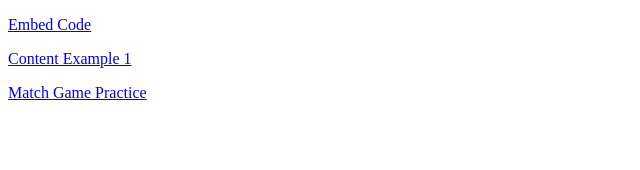
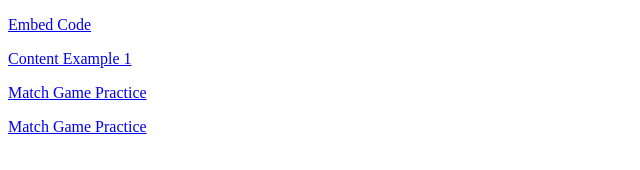
Before and after one commit to tabaldry/h5p-storage, a plain HTML site: page index.html in a window 1280 px wide. Shown: the whole page, without its empty margins (0-640 px from the left). Drawn offline with Linux system fonts and the light colour scheme.

Commit message:
Update index.html

```diff
--- a/index.html
+++ b/index.html
@@ -4,6 +4,9 @@
 	<p><a href="/h5p-storage/embedcode.html">Embed Code</a></p>
 	<p><a href="/h5p-storage/h5p-standalone-1.3.x/demo/content-example-1.html">Content Example 1</a></p>
 	<p><a href="/h5p-storage/h5p-standalone-1.3.x/demo/match-game-practice.html">Match Game Practice</a></p>
+	<p><a href="/h5p-storage/h5p-standalone-1.3.x/demo/mtest-word-cloud.html">Match Game Practice</a></p>
+
+
 
 
 
```
